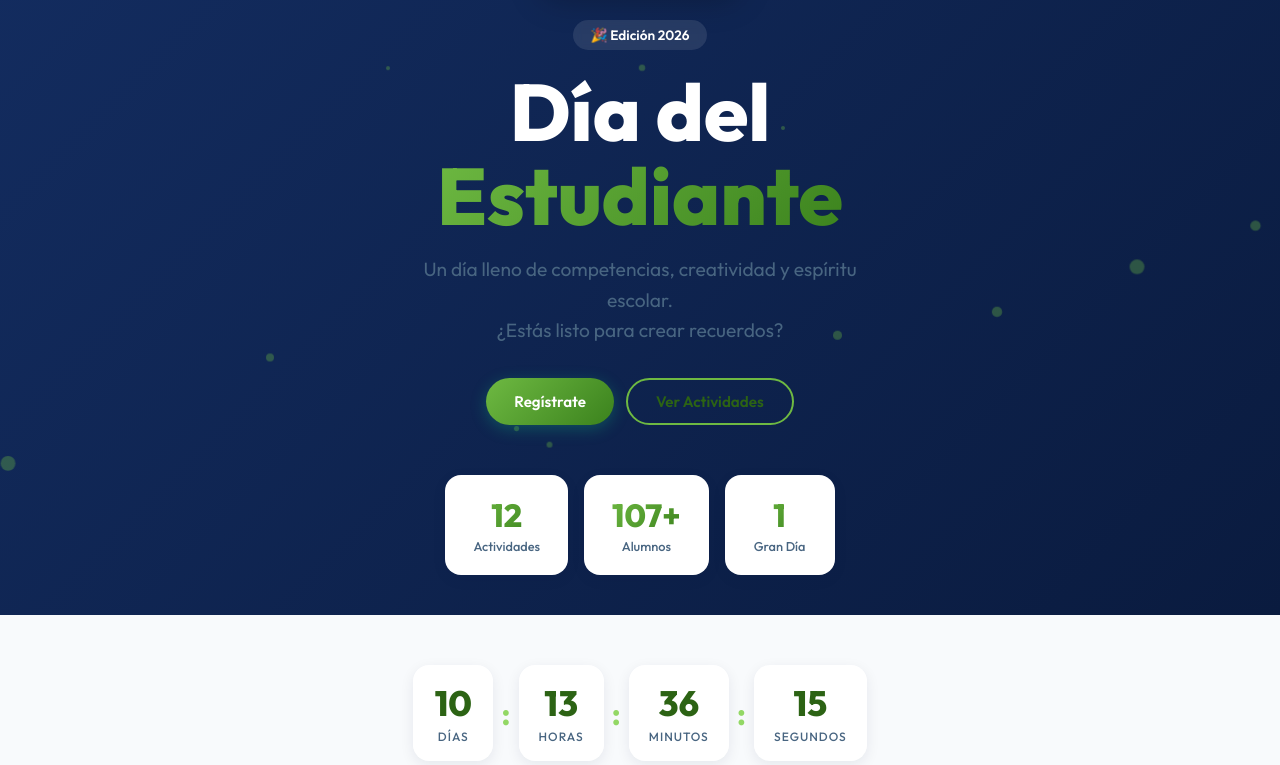
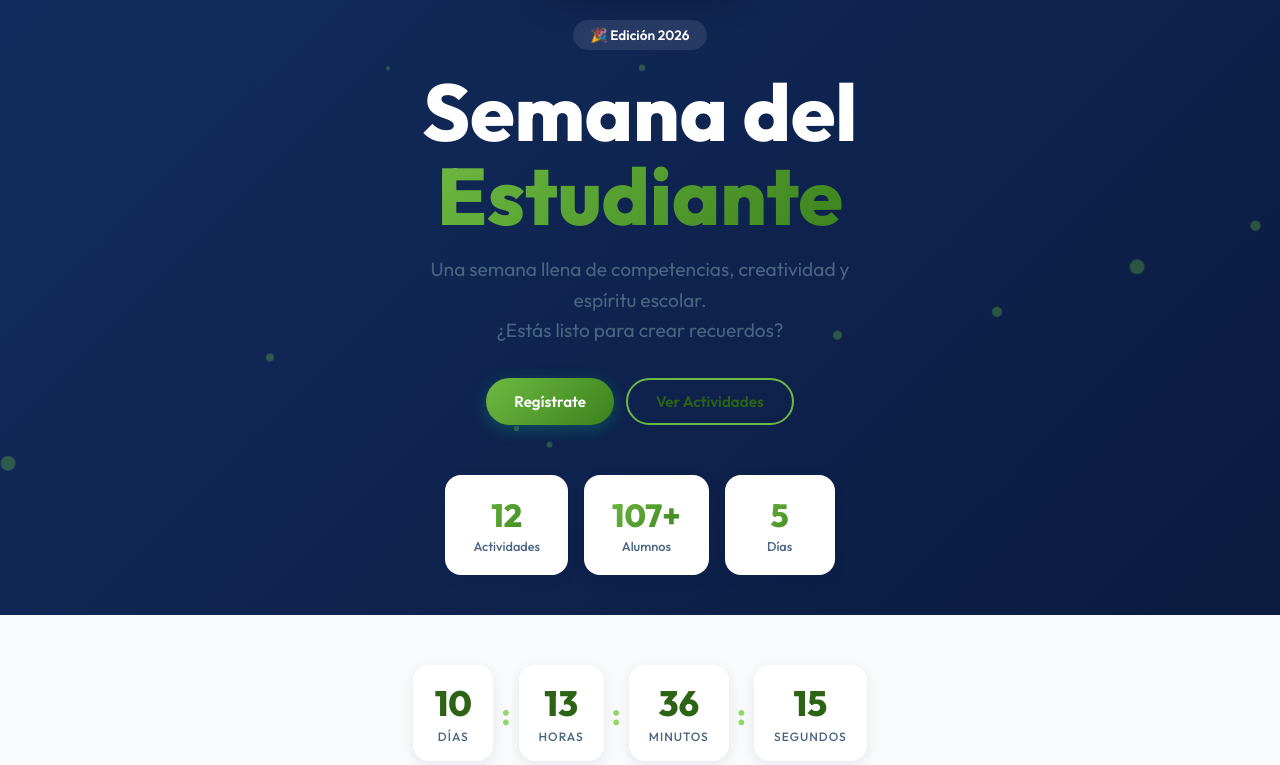
Before and after one commit to InstitutoChapultepec/StudentDay, a website: page public/index.html in a window 1280 px wide. Shown: the part 332-1097 px from the top of the page. Drawn offline with Linux system fonts and the light colour scheme; no server answers.

Commit message:
Update text from Day to Week

```diff
--- a/public/index.html
+++ b/public/index.html
@@ -4,9 +4,9 @@
 <head>
   <meta charset="UTF-8" />
   <meta name="viewport" content="width=device-width, initial-scale=1.0" />
-  <title>Día del Estudiante — Instituto Chapultepec Norte</title>
+  <title>Semana del Estudiante — Instituto Chapultepec Norte</title>
   <meta name="description"
-    content="Día del Estudiante — ¡Únete a las actividades, competencias y diversión en nuestro evento escolar!" />
+    content="Semana del Estudiante — ¡Únete a las actividades, competencias y diversión en nuestro evento escolar!" />
   <link rel="preconnect" href="https://fonts.googleapis.com" />
   <link rel="preconnect" href="https://fonts.gstatic.com" crossorigin />
   <link href="https://fonts.googleapis.com/css2?family=Outfit:wght@300;400;500;600;700;800&display=swap"
@@ -40,9 +40,9 @@
         <div class="hero__content">
           <img src="img/logo.png" alt="Instituto Chapultepec Norte" class="hero__logo" />
           <span class="hero__badge">🎉 Edición 2026</span>
-          <h1 class="hero__title">Día del<br /><span class="highlight">Estudiante</span></h1>
+          <h1 class="hero__title">Semana del<br /><span class="highlight">Estudiante</span></h1>
           <p class="hero__subtitle">
-            Un día lleno de competencias, creatividad y espíritu escolar.<br />
+            Una semana llena de competencias, creatividad y espíritu escolar.<br />
             ¿Estás listo para crear recuerdos?
           </p>
           <div class="hero__actions">
@@ -60,8 +60,8 @@
             <span class="stat-card__label">Alumnos</span>
           </div>
           <div class="stat-card">
-            <span class="stat-card__number" data-count="1">0</span>
-            <span class="stat-card__label">Gran Día</span>
+            <span class="stat-card__number" data-count="5">0</span>
+            <span class="stat-card__label">Días</span>
           </div>
         </div>
       </div>
```
